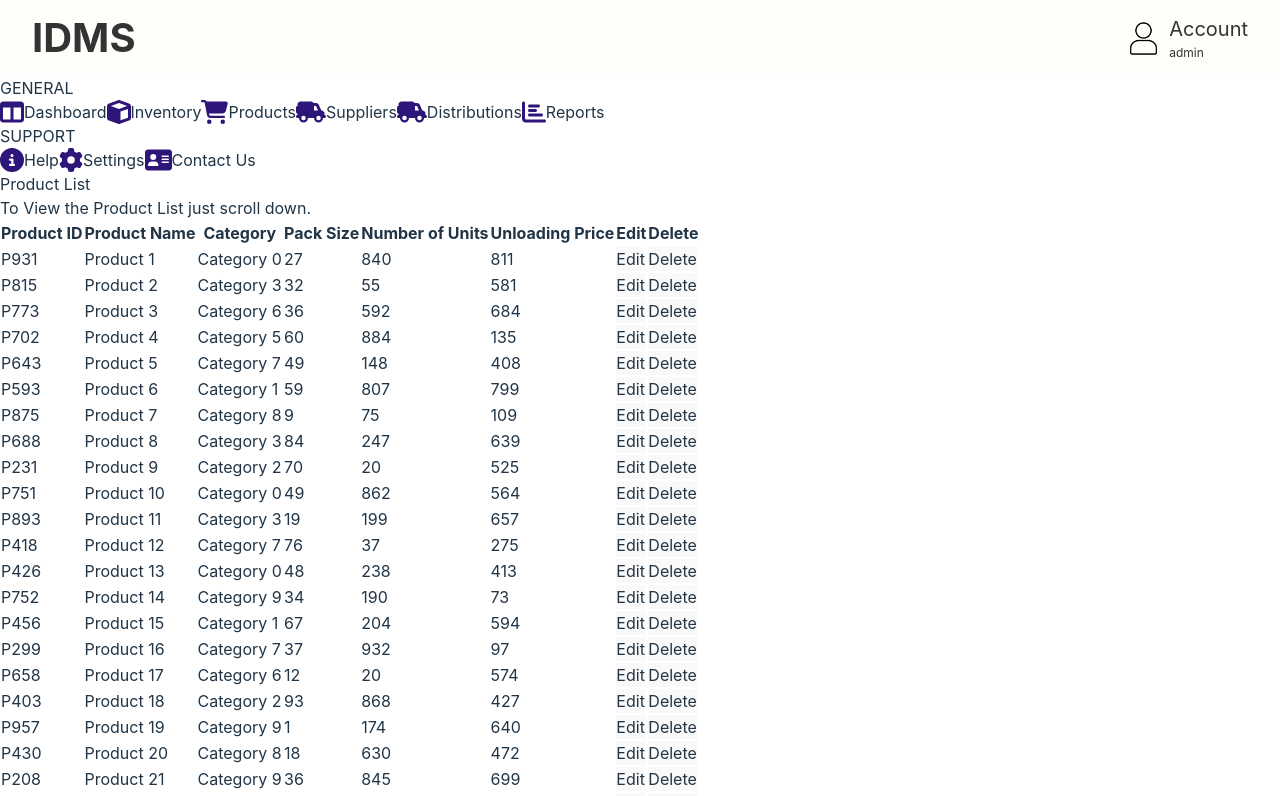
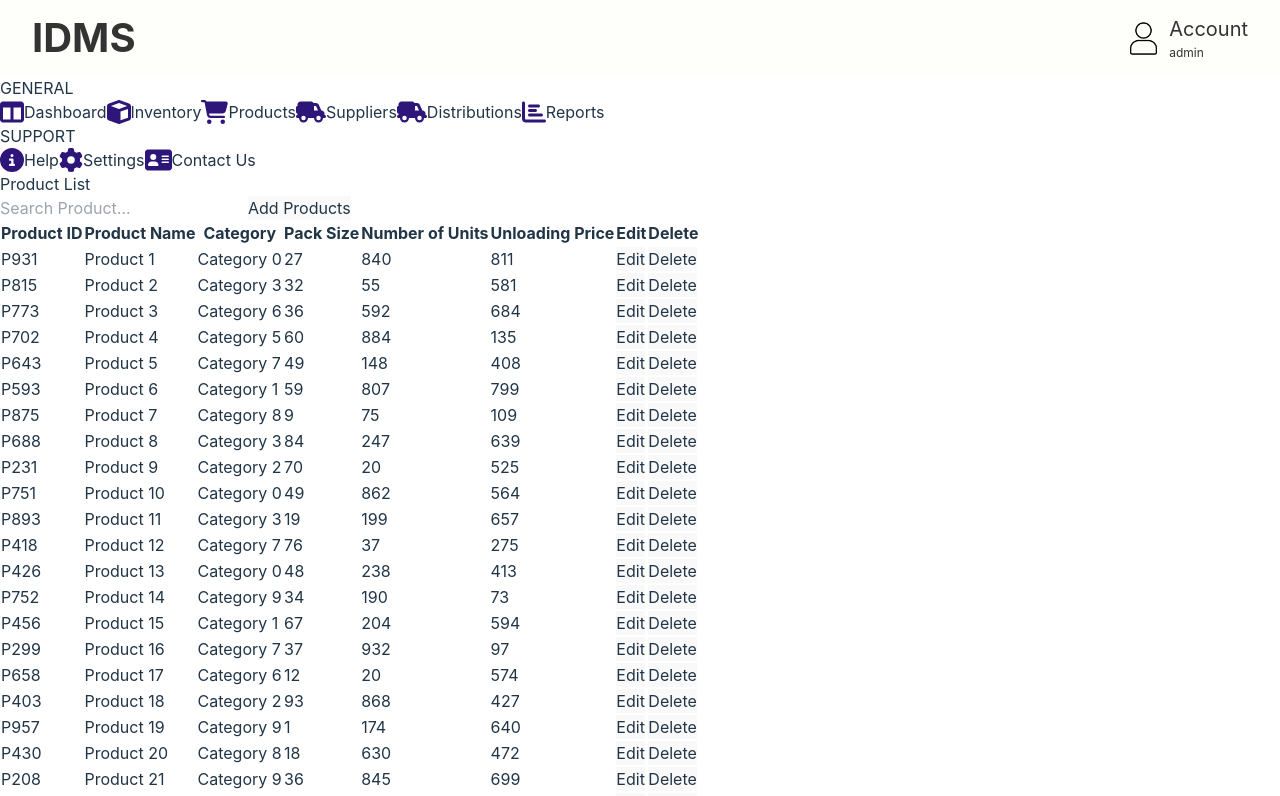
Before and after one commit to JKCSoftwares-Interns/IDMS, a React (Vite) app in the folder client/: page /inventory in a window 1280 px wide. Shown: the top 796 px of the page. Built offline with nearby package versions, Linux system fonts and the light colour scheme.

Commit message:
Updated viewProducts - added `add` button - added search bar - repositioned the heading.

```diff
--- a/client/src/App.jsx
+++ b/client/src/App.jsx
@@ -12,7 +12,7 @@ function App() {
 
     <div className='min-h-screen border flex flex-col relative'>
         <HeadBar/>
-        <div id="MainView" className='flex flex-grow min-h-full border-2 border-rose-400'>
+        <div id="MainView" className='flex flex-grow min-h-full border-2'>
         <Navbar />
       <motion.div
         initial={{
--- a/client/src/Pages/inventory/viewProducts.jsx
+++ b/client/src/Pages/inventory/viewProducts.jsx
@@ -1,24 +1,26 @@
-import React, { useState, useEffect } from 'react';
-import data from '../../../data.json';
-import { NavLink } from 'react-router-dom';
-
+import data from "../../../data.json";
+import { NavLink } from "react-router-dom";
 
 const Inventory = () => {
-
-
   return (
     <div className="container mx-auto p-4">
-      <div className='grid grid-cols-1 md:grid-cols-2 lg:grid-cols-4 gap-4'>
-        <div className='lg:col-span-3'>
+      <div className="flex p-4 justify-between w-full border">
         <h1 className="text-4xl font-bold mb-4 text-center">Product List</h1>
-        <p className='text-2xl pt-5 pb-10 text-center'>To View the Product List just scroll down.</p>
+        <input
+          /* not responsive; no functionality */
+          className="p-2 border max-w-max rounded-lg"
+          placeholder="Search Product..."
+          type="text"
+        />
+        <button>
+          <NavLink
+            className="flex items-center gap-5 bg-[#5e7bcc] hover:bg-green-700 p-2 rounded-md"
+            to="/inventory/addProducts"
+          >
+            Add Products
+          </NavLink>
+        </button>
       </div>
-        <div>
-
-        </div>
-
-      </div>
-
 
       <div className="overflow-x-auto">
         <table className="w-full table-auto">
@@ -35,7 +37,7 @@ const Inventory = () => {
             </tr>
           </thead>
           <tbody>
-      {data.map(product => (
+            {data.map((product) => (
               <tr key={product.productId}>
                 <td className="border px-4 py-2">{product.productId}</td>
                 <td className="border px-4 py-2">{product.productName}</td>
@@ -46,16 +48,18 @@ const Inventory = () => {
 
                 <td className="border px-4 py-2">
                   <button>
-    <NavLink className='flex items-center gap-5 hover:bg-[#5e7bcc] p-2 hover:rounded-md' to={`/inventory/editProducts/${product.productId}`}>
-      <span className='text-white-700 text-[1.2rem]'>Edit</span>
+                    <NavLink
+                      className="flex items-center gap-5 hover:bg-[#5e7bcc] p-2 hover:rounded-md"
+                      to={`/inventory/editProducts/${product.productId}`}
+                    >
+                      <span className="text-white-700 text-[1.2rem]">Edit</span>
                     </NavLink>
                   </button>
                 </td>
                 <td className="border px-4 py-2">
                   <button>
-    <NavLink className='flex items-center gap-5 hover:bg-[#5e7bcc] p-2 hover:rounded-md' to='/inventory/addProducts'>
-      <span className='text-white-700 text-[1.2rem]'>Delete</span>
-    </NavLink>
+                    <span className="text-white-700 text-[1.2rem]">Delete</span>
+                    {/* this will send a post request to the backend along with `productId`*/}
                   </button>
                 </td>
               </tr>
```
Lines whose indentation alone changed are shown as unchanged.
